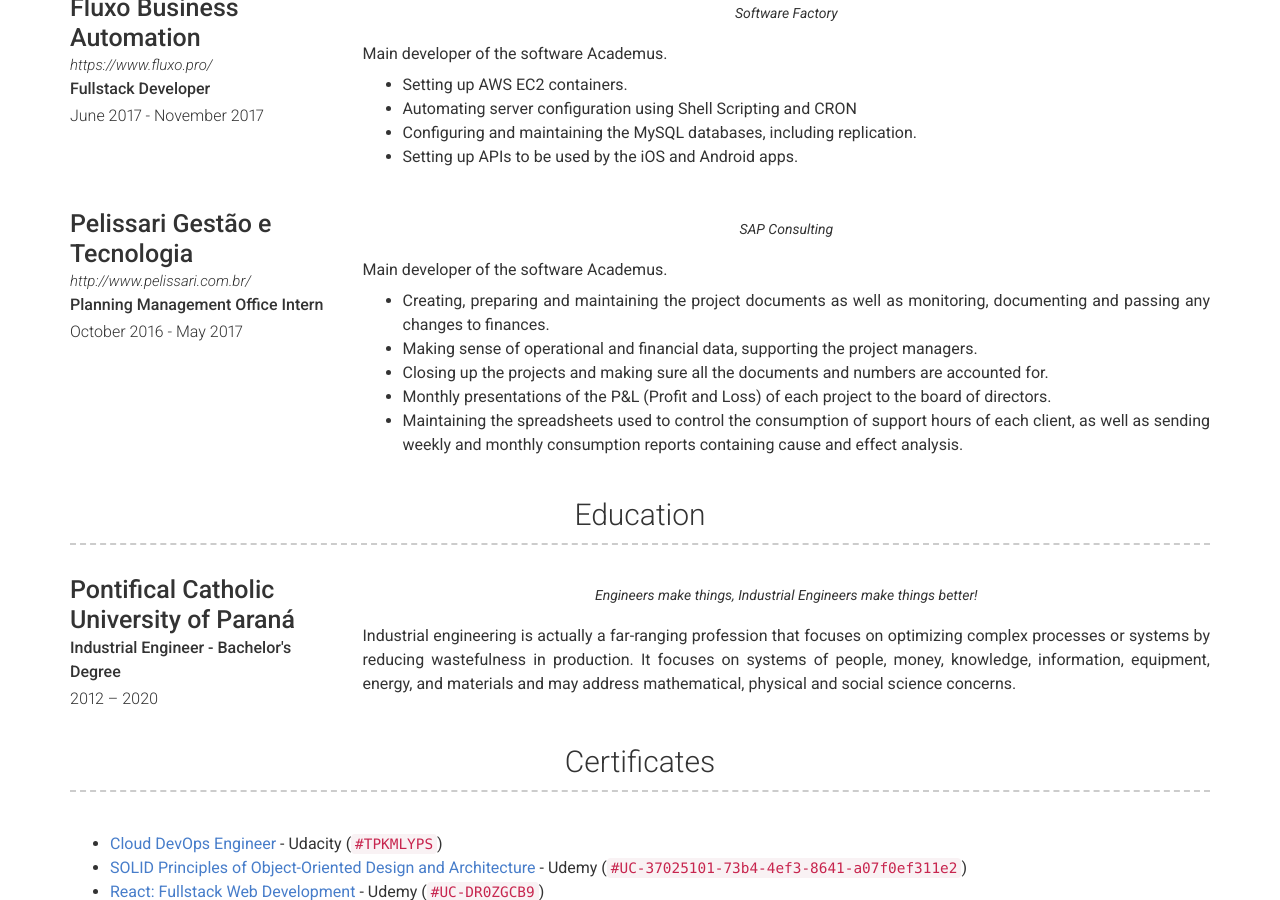
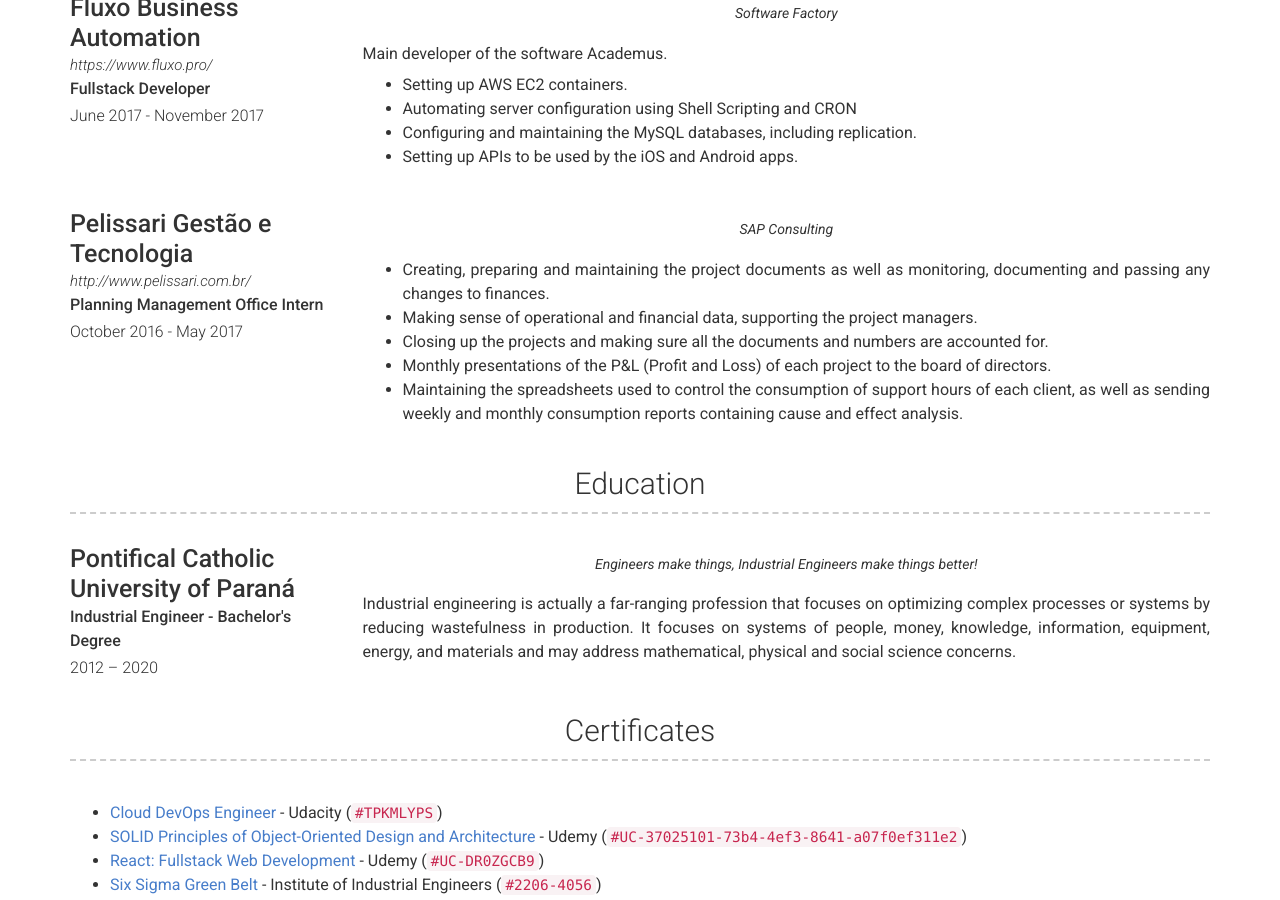
Before and after one commit to edumueller/resume, a Jekyll site: the page built from index.md, in a window 1280 px wide and 900 px high, scrolled down 1780 px. Built offline with Jekyll 4.4.1, drawn with Linux system fonts in a browser that asks for light colours; nearby versions of some CDN libraries.

Commit message:
Update experience.yml

```diff
--- a/_data/experience.yml
+++ b/_data/experience.yml
@@ -59,8 +59,6 @@
   quote: >
     SAP Consulting
   description: |
-    Main developer of the software Academus.
-
     * Creating, preparing and maintaining the project documents as well as monitoring, documenting and passing any changes to finances.
     * Making sense of operational and financial data, supporting the project managers.
     * Closing up the projects and making sure all the documents and numbers are accounted for.
```
